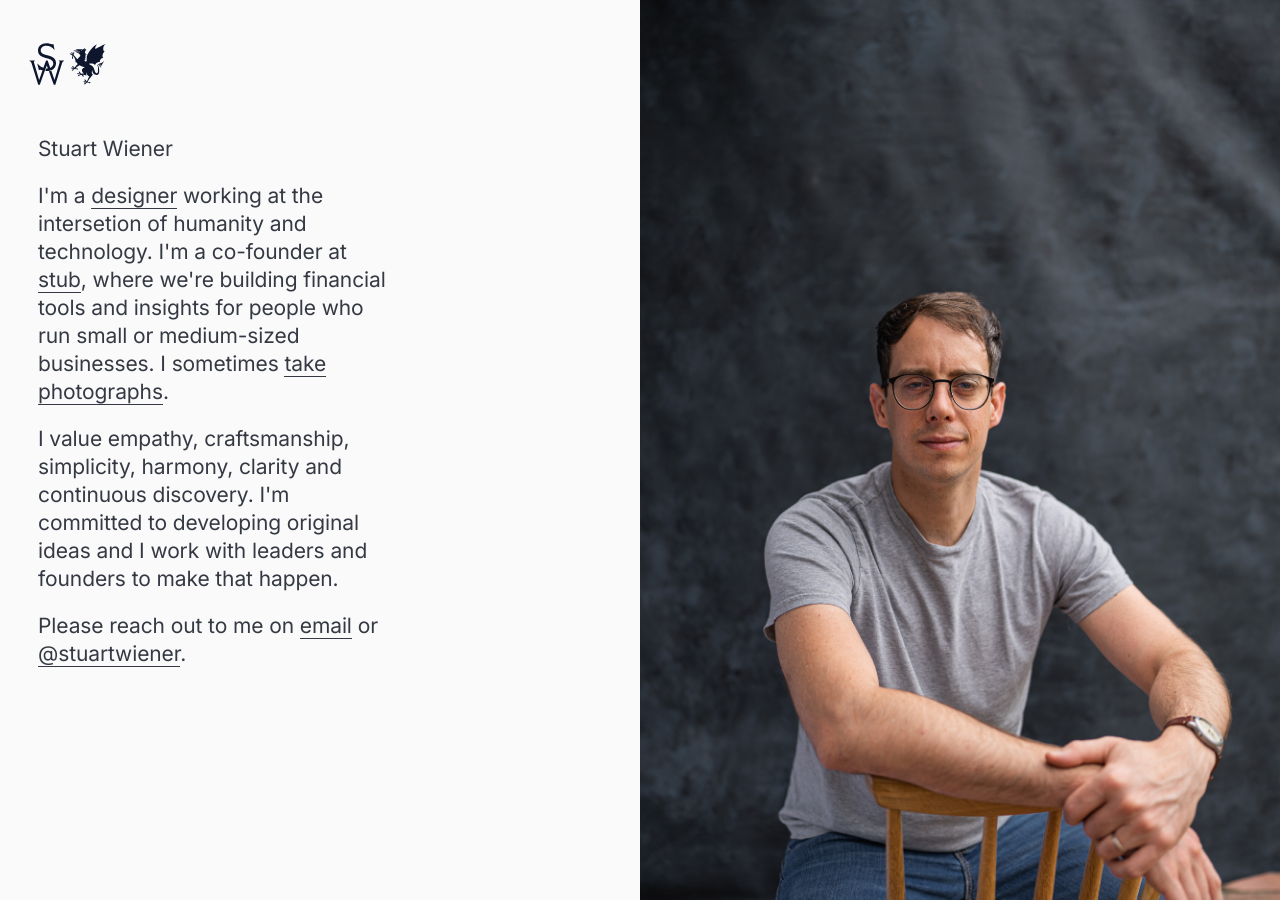
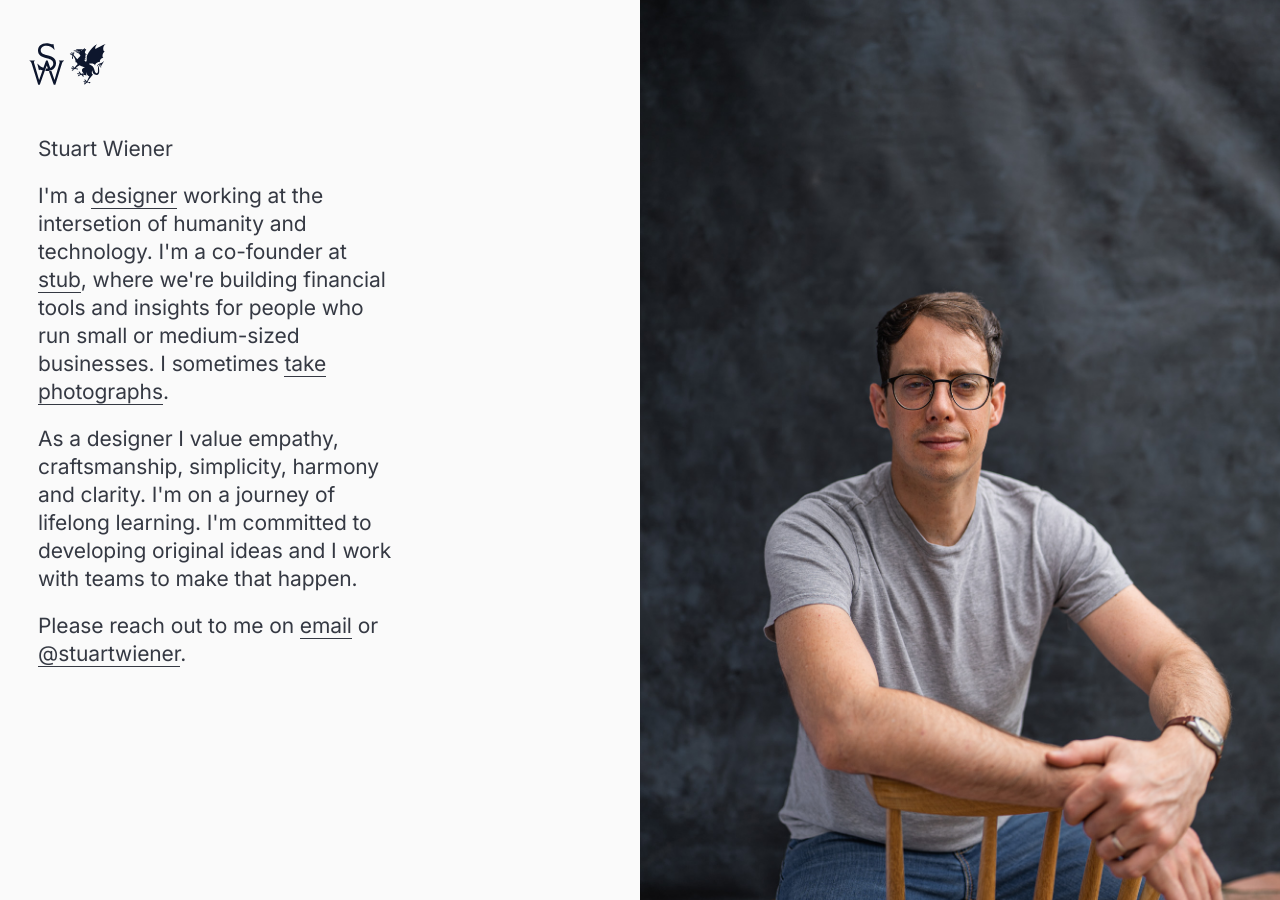
Before and after one commit to stuartwiener/stuartwiener.github.io, a Jekyll site: the page built from index.html, in a window 1280 px wide. Built offline with Jekyll 4.4.1, drawn with Linux system fonts in a browser that asks for light colours.

Commit message:
Update index.html

```diff
--- a/index.html
+++ b/index.html
@@ -8,6 +8,6 @@ show_background: true
 
 <p>I'm a <a href="https://www.linkedin.com/in/stuartwiener/">designer</a> working at the intersetion of humanity and technology. I'm a co-founder at <a href="https://stub.africa/">stub</a>, where we're building financial tools and insights for people who run small or medium-sized businesses. I sometimes <a href="https://www.instagram.com/stuartwiener/">take photographs</a>.</p>
 
-<p>I value empathy, craftsmanship, simplicity, harmony, clarity and continuous discovery. I'm committed to developing original ideas and I work with leaders and founders to make that happen.</p>
+<p>As a designer I value empathy, craftsmanship, simplicity, harmony and clarity. I'm on a journey of lifelong learning. I'm committed to developing original ideas and I work with teams to make that happen.</p>
 
 <p>Please reach out to me on <a onclick="window.location.href='mailto:hello'+'@'+'stuartwiener.com';">email</a> or <a href="https://twitter.com/stuartwiener">@stuartwiener</a>.</p>
```
